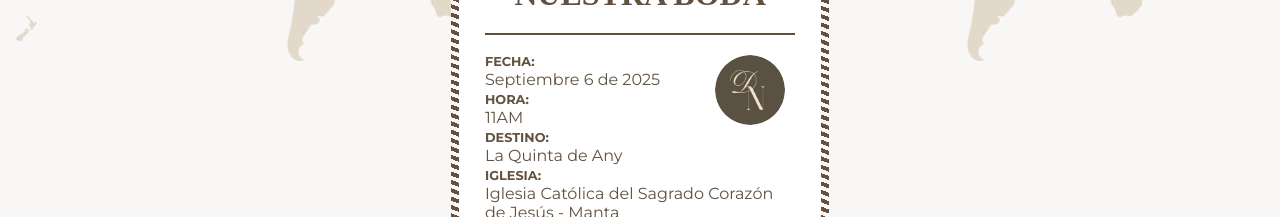
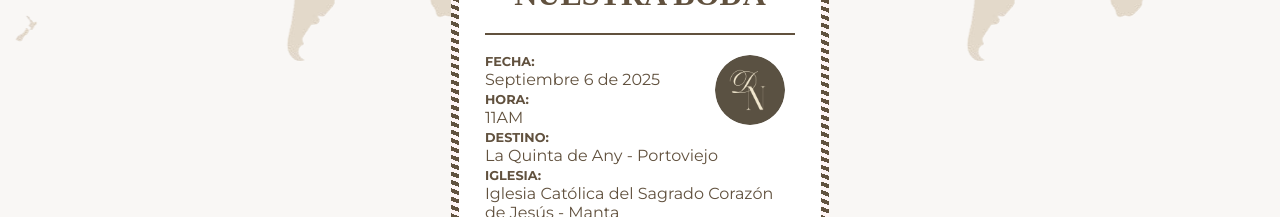
Before and after one commit to CristopherVanegas/BodaNicoleRo, a React (Vite) app in the folder boda_nicole_ro/: page / in a window 1280 px wide. Shown: the part 2340-2557 px from the top of the page. Built offline with nearby package versions, Linux system fonts and the light colour scheme; a web font is replaced by a local one.

Commit message:
Se modificó la ubicación de la Quinta

```diff
--- a/boda_nicole_ro/src/components/InvitationCard/InvitationCard.jsx
+++ b/boda_nicole_ro/src/components/InvitationCard/InvitationCard.jsx
@@ -34,7 +34,7 @@ const InvitationCard = () => {
               <p>
                 <strong>Destino:</strong>
                 <br />
-                La Quinta de Any
+                La Quinta de Any - Portoviejo
               </p>
               <p>
                 <strong>Iglesia:</strong>
```
